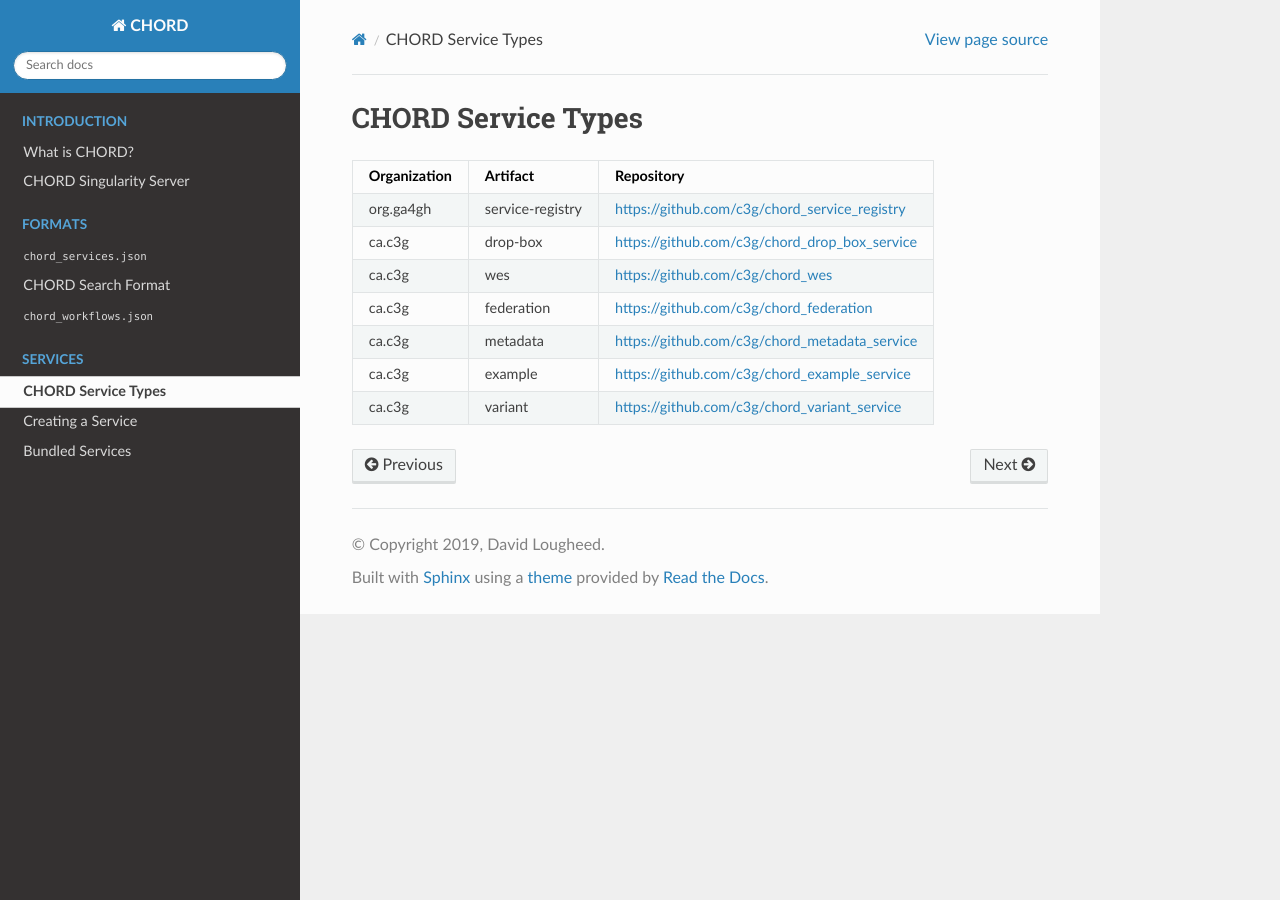
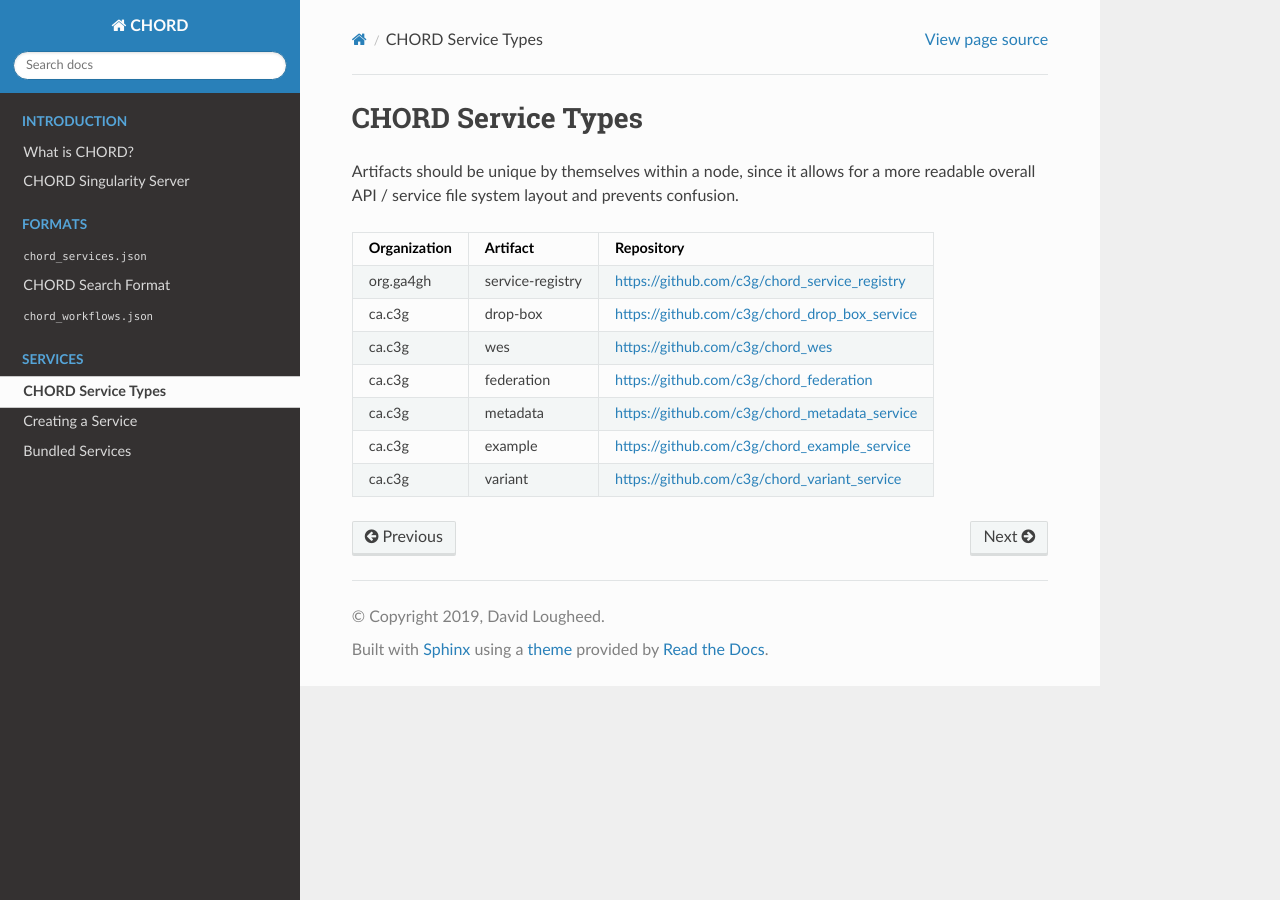
Before and after one commit to c3g/chord_docs, a Sphinx documentation site: the page built from docs/services/chord_service_types.rst, in a window 1280 px wide. Built offline with Sphinx 7.4.7 and the Read the Docs theme 2.0.0, drawn with Linux system fonts in a browser that asks for light colours.

Commit message:
Add note on unique artifacts

```diff
--- a/docs/services/chord_service_types.rst
+++ b/docs/services/chord_service_types.rst
@@ -2,20 +2,24 @@
 CHORD Service Types
 ===================
 
-+--------------+------------------+---------------------------------------------------+
-| Organization | Artifact         | Repository                                        |
-+==============+==================+===================================================+
-| org.ga4gh    | service-registry | https://github.com/c3g/chord_service_registry     |
-+--------------+------------------+---------------------------------------------------+
-| ca.c3g       | drop-box         | https://github.com/c3g/chord_drop_box_service     |
-+--------------+------------------+---------------------------------------------------+
-| ca.c3g       | wes              | https://github.com/c3g/chord_wes                  |
-+--------------+------------------+---------------------------------------------------+
-| ca.c3g       | federation       | https://github.com/c3g/chord_federation           |
-+--------------+------------------+---------------------------------------------------+
-| ca.c3g       | metadata         | https://github.com/c3g/chord_metadata_service     |
-+--------------+------------------+---------------------------------------------------+
-| ca.c3g       | example          | https://github.com/c3g/chord_example_service      |
-+--------------+------------------+---------------------------------------------------+
-| ca.c3g       | variant          | https://github.com/c3g/chord_variant_service      |
-+--------------+------------------+---------------------------------------------------+
+Artifacts should be unique by themselves within a node, since it allows for
+a more readable overall API / service file system layout and prevents
+confusion.
+
++--------------+------------------+-----------------------------------------------+
+| Organization | Artifact         | Repository                                    |
++==============+==================+===============================================+
+| org.ga4gh    | service-registry | https://github.com/c3g/chord_service_registry |
++--------------+------------------+-----------------------------------------------+
+| ca.c3g       | drop-box         | https://github.com/c3g/chord_drop_box_service |
++--------------+------------------+-----------------------------------------------+
+| ca.c3g       | wes              | https://github.com/c3g/chord_wes              |
++--------------+------------------+-----------------------------------------------+
+| ca.c3g       | federation       | https://github.com/c3g/chord_federation       |
++--------------+------------------+-----------------------------------------------+
+| ca.c3g       | metadata         | https://github.com/c3g/chord_metadata_service |
++--------------+------------------+-----------------------------------------------+
+| ca.c3g       | example          | https://github.com/c3g/chord_example_service  |
++--------------+------------------+-----------------------------------------------+
+| ca.c3g       | variant          | https://github.com/c3g/chord_variant_service  |
++--------------+------------------+-----------------------------------------------+
```
